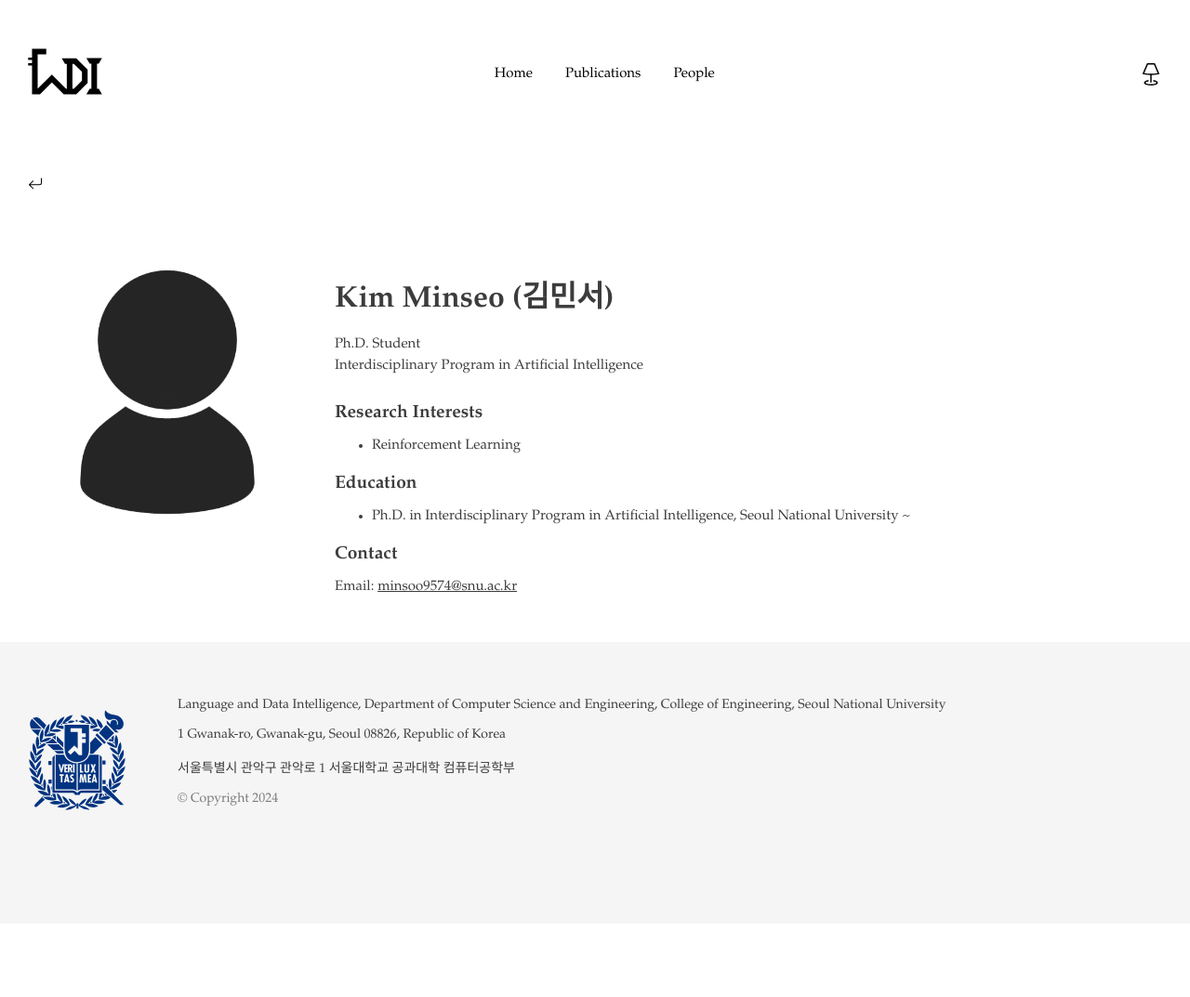
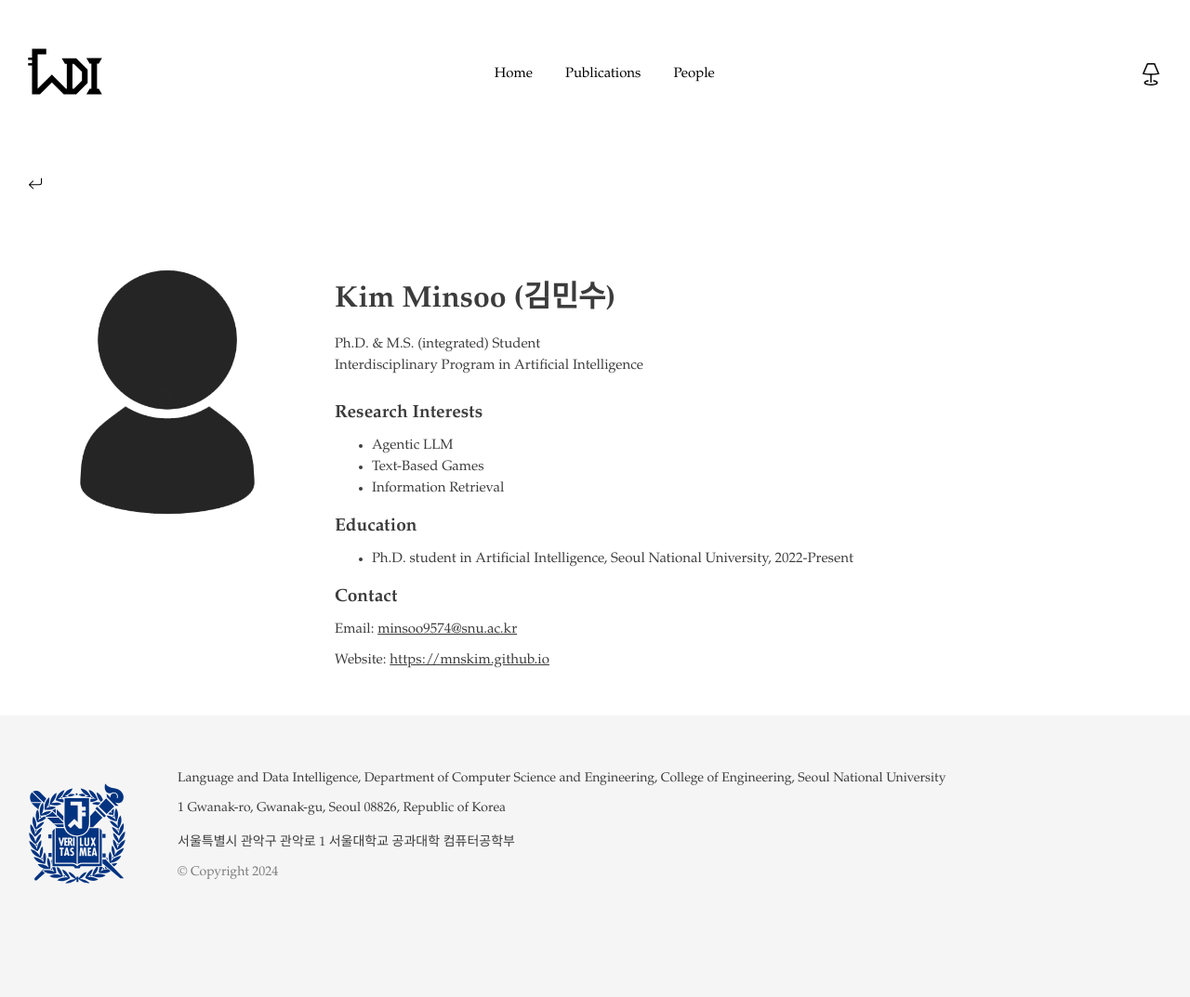
Before and after one commit to ldilab/ldilab.github.io, a Jekyll site: the page built from _people/kimms.md, in a window 1280 px wide. Shown: the whole page at 93% size. Built offline with Jekyll 4.4.1, drawn with Linux system fonts in a browser that asks for light colours; before the commit the page ends 994 px from its top, so only the background shows below that.

Commit message:
update minsoo's profile

```diff
--- a/_people/kimms.md
+++ b/_people/kimms.md
@@ -1,13 +1,16 @@
 ---
 short_name: kimms
-name: Kim Minseo
-korean_name: 김민서
-position: Ph.D. Student
+name: Kim Minsoo
+korean_name: 김민수
+position: Ph.D. & M.S. (integrated) Student
 department: Interdisciplinary Program in Artificial Intelligence
 interests:
- - "Reinforcement Learning"
+ - Agentic LLM
+ - Text-Based Games
+ - Information Retrieval
 education:
- - Ph.D. in Interdisciplinary Program in Artificial Intelligence, Seoul National University ~
+ - Ph.D. student in Artificial Intelligence, Seoul National University, 2022-Present
 mail: minsoo9574@snu.ac.kr
+website: https://mnskim.github.io
 photo: nopicture.png
 ---
```
